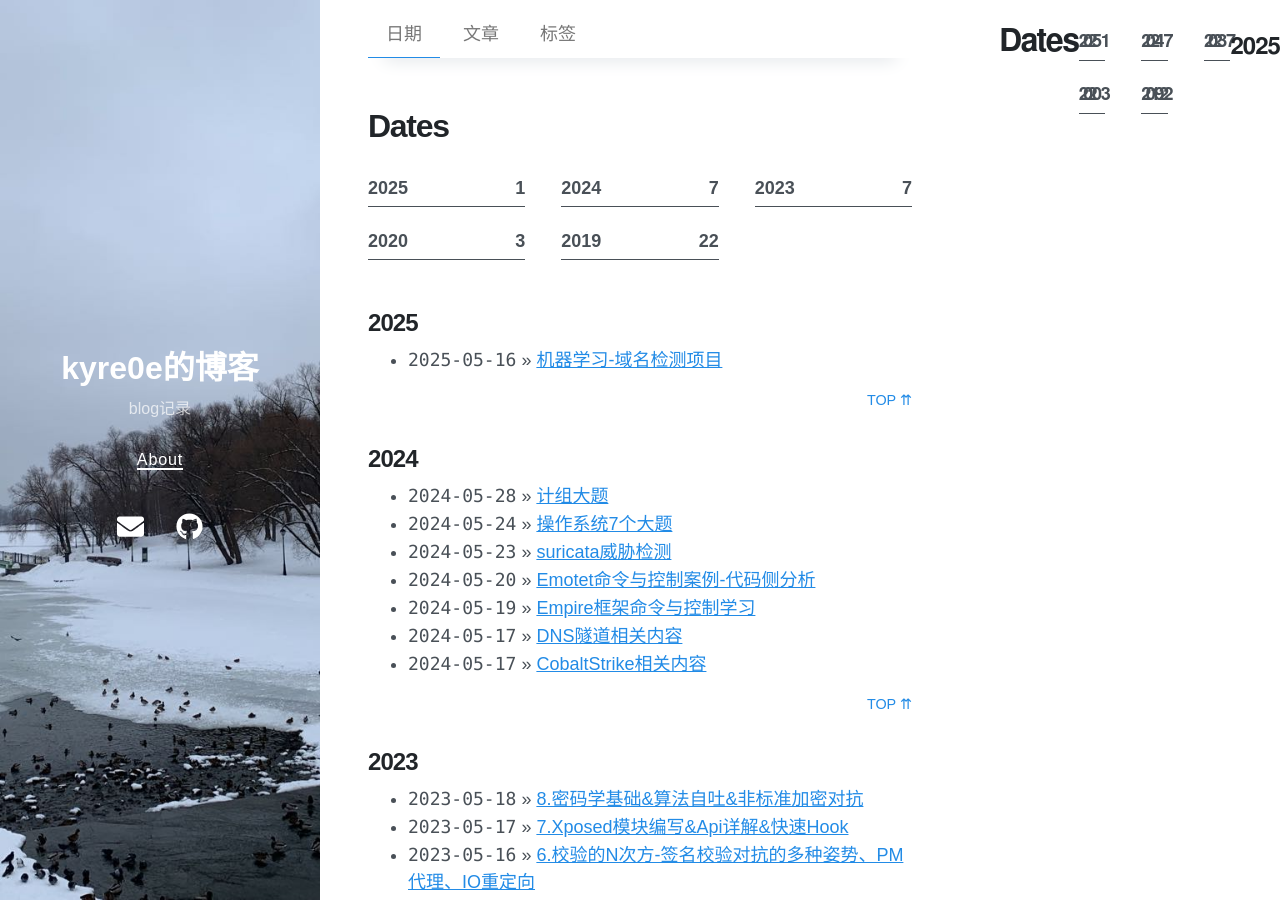
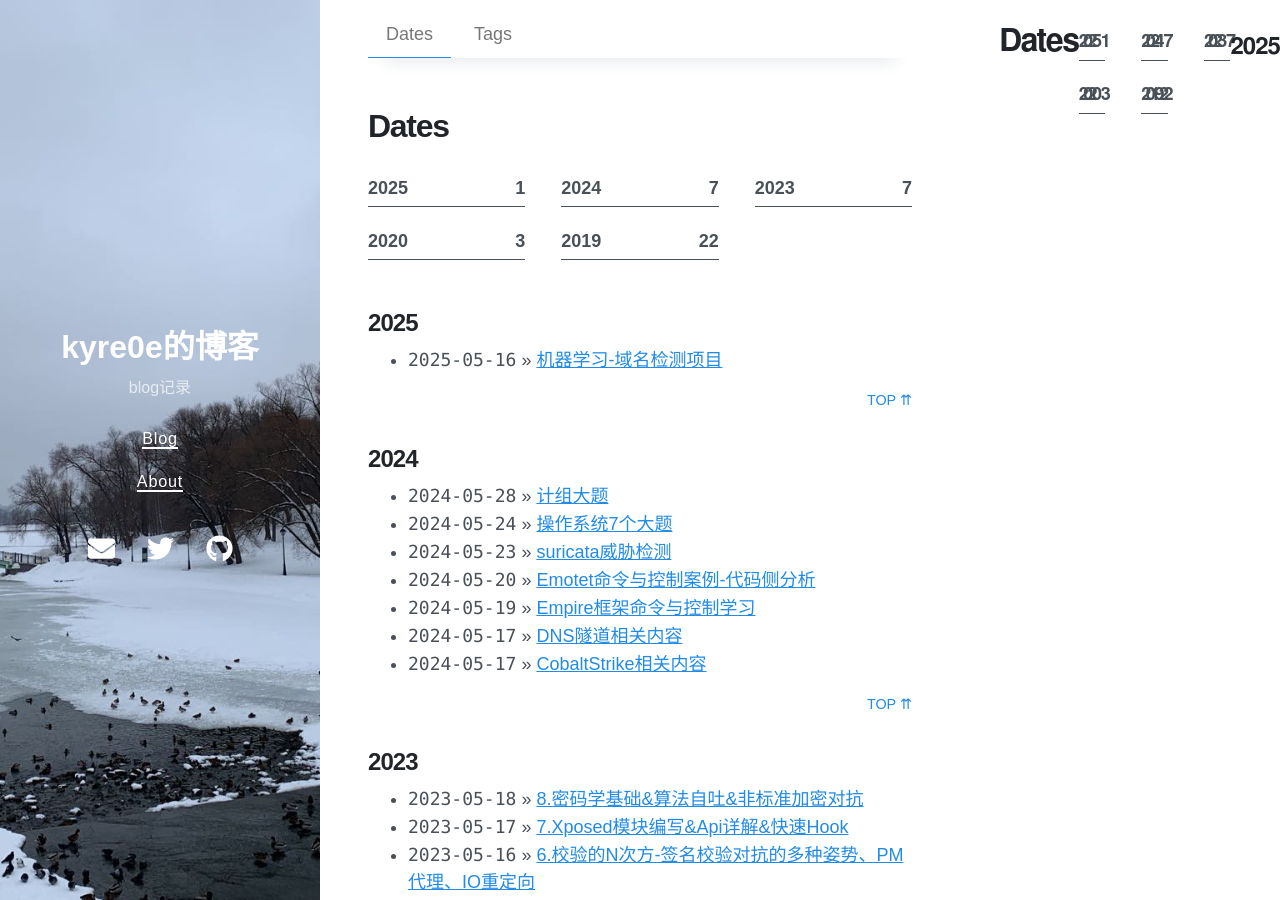
Before and after one commit to Kyre0ee/Kyre0ee.github.io, a Jekyll site: the page built from dates.md, in a window 1280 px wide and 900 px high. Built offline with Jekyll 4.4.1, drawn with Linux system fonts in a browser that asks for light colours; nearby versions of some CDN libraries.

Commit message:
Add files via upload

```diff
--- a/_data/archive.yml
+++ b/_data/archive.yml
@@ -1,9 +1,9 @@
 - type: dates
-  title: 日期
+  title: Dates
   url: /dates/
-- type: article
-  title: 文章
-  url: /article/
+#- type: categories
+#  title: Categories
+#  url: /categories/
 - type: tags
-  title: 标签
+  title: Tags
   url: /tags/
--- a/_data/navigation.yml
+++ b/_data/navigation.yml
@@ -1,2 +1,4 @@
+- title: Blog
+  url: /
 - title: About
   url: /about/
```
Also changed, not shown: _data/social.yml (+5 -2 lines).
